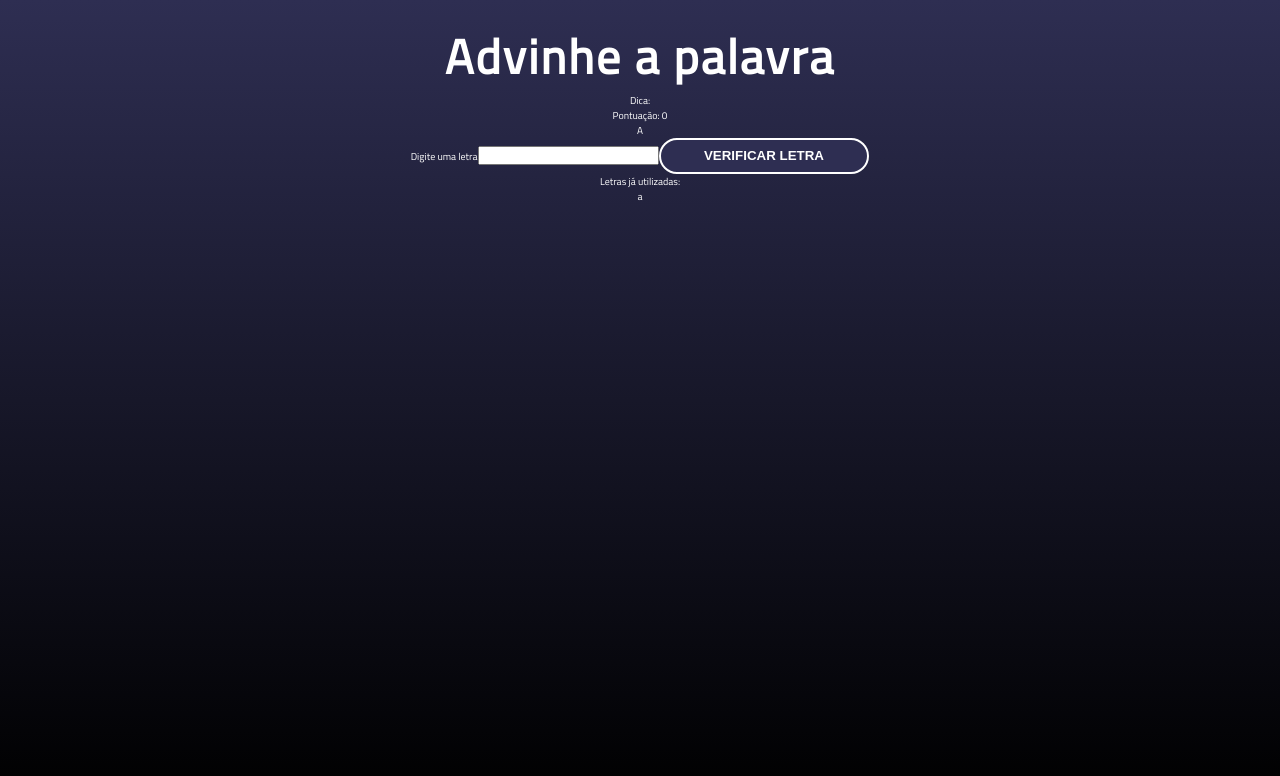
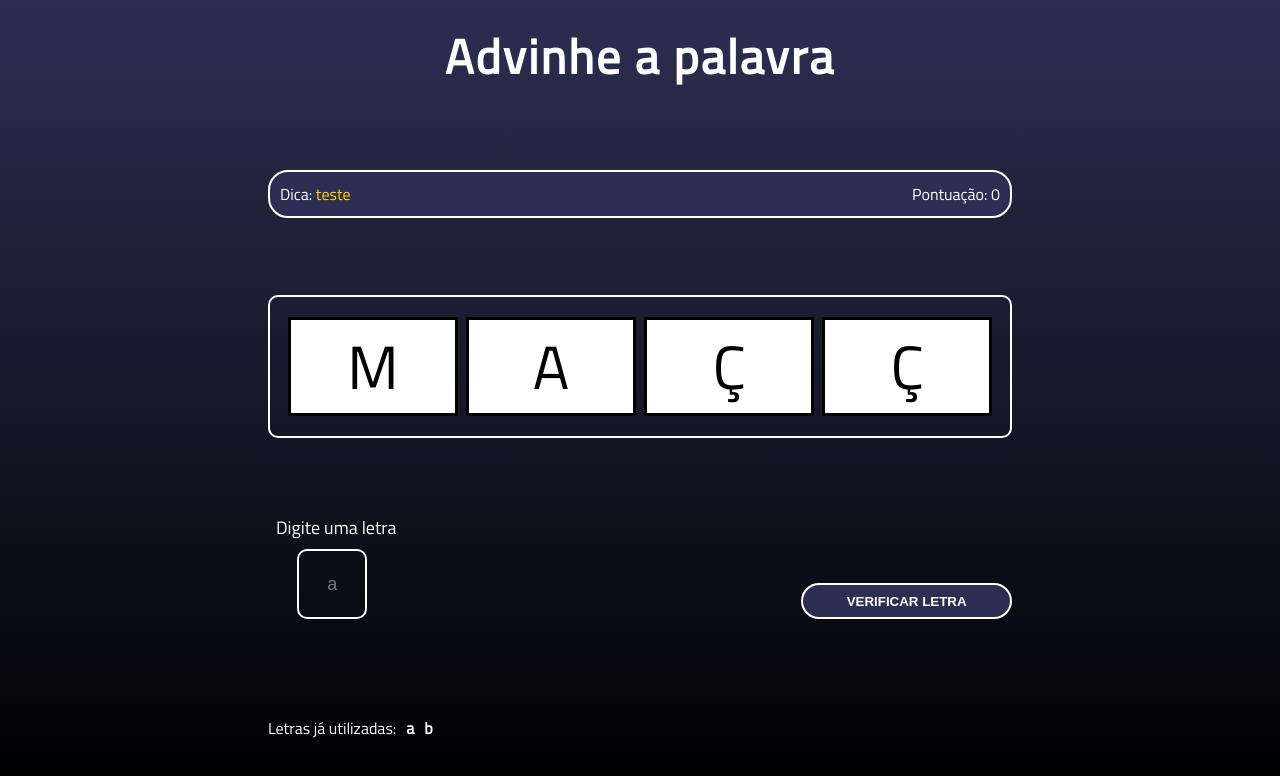
Before and after one commit to Cayuaz/secret-word-project, a React (Vite) app: page / in a window 1280 px wide. Both pictures are taken after a click on the button "JOGAR". Shown: the top 776 px of the page. Built offline with nearby package versions, Linux system fonts and the light colour scheme.

Commit message:
feat: create game component styles

```diff
--- a/src/components/GameComponent.css
+++ b/src/components/GameComponent.css
@@ -0,0 +1,107 @@
+.game-container {
+  display: flex;
+  flex-direction: column;
+  justify-content: space-between;
+  width: 95%;
+  min-height: 90vh;
+}
+
+.tip-container {
+  display: flex;
+  align-items: center;
+  justify-content: space-between;
+  padding: 1rem;
+  background-color: #2e2e52;
+  border: 2px solid #fff;
+  border-radius: 2rem;
+}
+
+:root {
+  --size: clamp(1.4rem, 1vw + 0.4rem, 1.6rem);
+}
+
+p {
+  font-size: var(--size);
+}
+
+.tip-container p span {
+  /* font-weight: bold; */
+  color: #ffd700;
+}
+
+.letters-container {
+  display: flex;
+  gap: 0.8rem;
+  align-items: center;
+  justify-content: center;
+  border: 2px solid #fff;
+  border-radius: 1rem;
+  padding-block: clamp(1.5rem, 1.5vw + 0.5rem, 2rem);
+  padding-inline: clamp(1rem, 1vw + 0.5rem, 2rem);
+}
+
+.letters-container span {
+  font-size: clamp(4rem, 4vw + 1rem, 6.5rem);
+  background-color: #ffffff;
+  border: 3px solid #000;
+  color: #000;
+  text-transform: uppercase;
+  width: 100%;
+}
+
+.form {
+  display: flex;
+  align-items: center;
+  justify-content: space-between;
+  gap: 1.5rem;
+}
+
+.form div {
+  align-self: flex-end;
+}
+
+.form label input {
+  width: 50px;
+  aspect-ratio: 1/1;
+  background-color: transparent;
+  border: none;
+  border: 2px solid #fff;
+  color: #fff;
+  border-radius: 1rem;
+  font-size: clamp(1.5rem, 1vw + 0.6rem, 1.8rem);
+  text-align: center;
+}
+
+.form label {
+  display: flex;
+  flex-direction: column;
+  align-items: center;
+}
+
+.form label span {
+  margin-block-end: 0.8rem;
+  margin-inline-start: 0.8rem;
+  font-size: clamp(1.5rem, 1vw + 0.6rem, 1.8rem);
+}
+
+@media screen and (min-width: 768px) {
+  .game-container {
+    width: 60%;
+  }
+
+  .form label input {
+    width: 70px;
+  }
+}
+
+.used-letters-container {
+  margin-block-start: 2rem;
+  display: flex;
+  align-items: center;
+  gap: 1rem;
+}
+
+.used-letters-container span {
+  font-size: var(--size);
+  font-weight: bold;
+}
--- a/src/components/GameComponent.tsx
+++ b/src/components/GameComponent.tsx
@@ -1,3 +1,5 @@
+import "./GameComponent.css";
+
 type GameComponentProps = {
   handleClick: () => void;
 };
@@ -7,23 +9,35 @@ const GameComponent = ({ handleClick }: GameComponentProps) => {
     <div className="game-container">
       <h1>Advinhe a palavra</h1>
       <div className="tip-container">
-        <p>Dica:</p>
+        <p>
+          Dica: <span>teste</span>
+        </p>
         <p>Pontuação: 0</p>
       </div>
       {/*Container com as letras da palavra escolhida */}
       <div className="letters-container">
-        <span>A</span>
+        <span>M</span>
+        <span>a</span>
+        <span>ç</span>
+        <span>ç</span>
       </div>
       {/*Formulário com o input para o usuário digitar a letra */}
-      <form action="">
-        <label htmlFor="letter-input">Digite uma letra</label>
-        <input type="text" id="letter-input" />
-        <button onClick={handleClick}>Verificar letra</button>
+      <form className="form">
+        <label htmlFor="letter-input">
+          <span>Digite uma letra</span>{" "}
+          <input type="text" id="letter-input" maxLength={1} placeholder="a" />
+        </label>
+
+        <div>
+          {" "}
+          <button onClick={handleClick}>Verificar letra</button>
+        </div>
       </form>
       {/*Container com as letras já digitadas */}
-      <div>
+      <div className="used-letters-container">
         <p>Letras já utilizadas: </p>
         <span>a</span>
+        <span>b</span>
       </div>
     </div>
   );
--- a/src/components/StartComponent.css
+++ b/src/components/StartComponent.css
@@ -8,7 +8,7 @@
   padding-block: 1rem;
   padding-inline: 1rem;
   /* border: 1px solid #fffdfd; */
-  height: 90vh;
+  min-height: 90vh;
 }
 
 .btn-container p {
@@ -63,7 +63,7 @@
     grid-template-columns: repeat(2, 1fr);
   }
 
-  .start-container {
+  /* .start-container {
     justify-content: space-around;
-  }
+  } */
 }
--- a/src/components/StartComponent.tsx
+++ b/src/components/StartComponent.tsx
@@ -34,7 +34,7 @@ const StartComponent = ({ handleClick }: StartComponentProps) => {
 
           <div>
             <FontAwesomeIcon icon={faKeyboard} />
-            <p>Digite uma letra </p>
+            <p>Tente acertar todas as letras</p>
           </div>
           <div>
             <FontAwesomeIcon icon={faTrophy} />
--- a/src/index.css
+++ b/src/index.css
@@ -8,7 +8,7 @@
 
 html {
   font-size: 62.5%;
-  height: 100vh;
+  min-height: 100vh;
 }
 
 @font-face {
```
